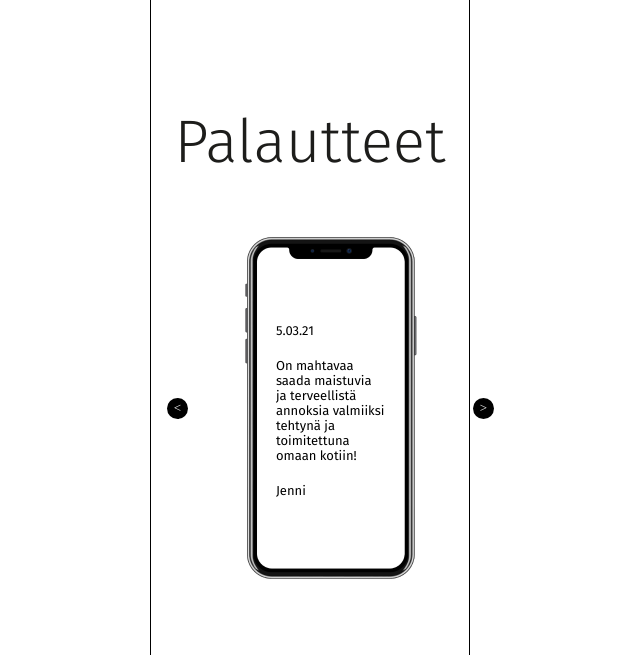
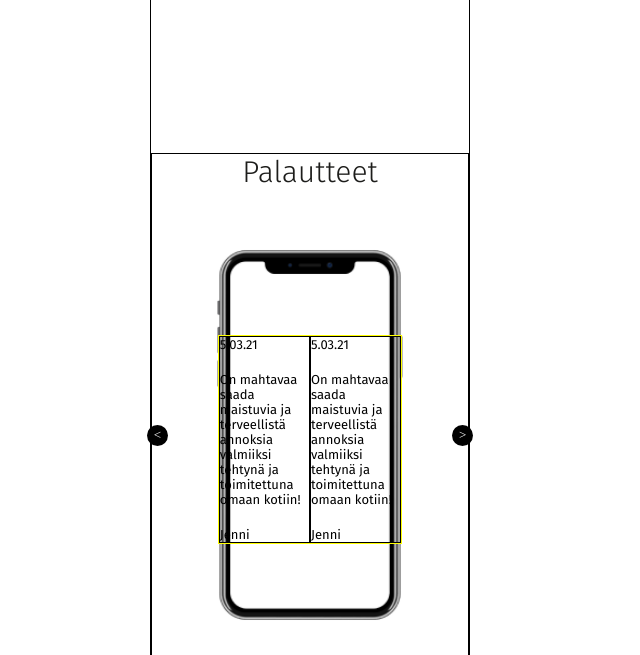
Before and after one commit to tolkoxa/eatfit, a plain HTML site: page index.html in a window 1280 px wide. Shown: the part 6264-6919 px from the top of the page, without its empty margins (330-970 px from the left). Drawn offline with Linux system fonts and the light colour scheme.

Commit message:
Заканчиваю адаптив

```diff
--- a/index.html
+++ b/index.html
@@ -263,34 +263,34 @@
                 <div class="values__items">
                     <div class="values__item">
                         <p class="values__img">
-                            <img src="img/all-elements/icons-01.png" alt="Laatu" width="74" height="68">
+                            <img src="img/all-elements/icons-01.png" alt="Laatu" width="82" height="81">
                         </p>
                         <p class="values__name">Laatu</p>
                         <p class="values__text">Maukkaat ateriat laadukkaista, ravinteikkaista ja parhaista raaka-aineista huippukokkiemme valmistamina.</p>
                     </div>
                     <div class="values__item">
-                        <p class="values__img"><img class="values__img" src="img/all-elements/icons-02.png" alt="Ajansäästö" width="64" height="66">
+                        <p class="values__img"><img class="values__img" src="img/all-elements/icons-02.png" alt="Ajansäästö" width="73" height="81">
                         </p>
                         <p class="values__name">Ajansäästö</p>
                         <p class="values__text">Säästä aikaa ja vaivaa! Älä tuhlaa arvokasta aikaa aterioiden suunnitteluun, kaupassa käyntiin ja kokkaamiseen. Me hoidamme kaiken puolestasi.</p>
                     </div>
                     <div class="values__item">
-                        <p class="values__img"><img class="values__img" src="img/all-elements/icons-03.png" alt="Ilmainen kotiinkuljetus" width="67" height="64"></p>
+                        <p class="values__img"><img class="values__img" src="img/all-elements/icons-03.png" alt="Ilmainen kotiinkuljetus" width="72" height="82"></p>
                         <p class="values__name">Ilmainen kotiinkuljetus</p>
                         <p class="values__text">Toimitamme tilaukset veloituksetta suoraan kotiovellesi. Toimitamme aterioita kaksi kertaa viikossa aamuisin, sekä iltaisin.</p>
                     </div>
                     <div class="values__item">
-                        <p class="values__img"><img class="values__img" src="img/all-elements/icons-04.png" alt="Ympäristöystävällisyys" width="74" height="68"></p>
+                        <p class="values__img"><img class="values__img" src="img/all-elements/icons-04.png" alt="Ympäristöystävällisyys" width="72" height="81"></p>
                         <p class="values__name">Ympäristöystävällisyys</p>
                         <p class="values__text">Kaikki pakkausmateriaalimme ovat ympäristöystävällisiä ja helposti kierrätettäviä.</p>
                     </div>
                     <div class="values__item">
-                        <p class="values__img"><img class="values__img" src="img/all-elements/icons-05.png" alt="Tavoitteellisuus" width="65" height="66"></p>
+                        <p class="values__img"><img class="values__img" src="img/all-elements/icons-05.png" alt="Tavoitteellisuus" width="83" height="72"></p>
                         <p class="values__name">Tavoitteellisuus</p>
                         <p class="values__text">Valittavanasi 3 erilaista tavoitteidesi mukaista ravintosuunnitelmaa mausta tinkimättä.</p>
                     </div>
                     <div class="values__item">
-                        <p class="values__img"><img class="values__img" src="img/all-elements/icons-06.png" alt="Monipuolinen menu" width="67" height="64"></p>
+                        <p class="values__img"><img class="values__img" src="img/all-elements/icons-06.png" alt="Monipuolinen menu" width="82" height="82"></p>
                         <p class="values__name">Monipuolinen menu</p>
                         <p class="values__text">Huippukokkimme suunnittelema monipuolinen menu koostuu kuukausittain vaihtuvasta 100:n reseptin kokonaisuudesta!</p>
                     </div>
@@ -301,15 +301,30 @@
                 <div class="feedback__main">
                     <div class="feedback__left"></div>
                     <div class="feedback__center">
+                        <div class="feedback__center-arrow">
                             <div class="feedback__arrow">&lt;</div>
+                        </div>
                         <div class="feedback__phone">
+                            <div class="feedback__phone-data">
+                                <div class="feedback__data-item">
                                     <p class="feedback__text feedback__date">5.03.21</p>
                                     <p class="feedback__text">
                                         On mahtavaa saada maistuvia ja terveellistä annoksia valmiiksi tehtynä ja toimitettuna omaan kotiin!
                                     </p>
                                     <p class="feedback__text feedback__author">Jenni</p>
                                 </div>
+                                <div class="feedback__data-item">
+                                    <p class="feedback__text feedback__date">5.03.21</p>
+                                    <p class="feedback__text">
+                                        On mahtavaa saada maistuvia ja terveellistä annoksia valmiiksi tehtynä ja toimitettuna omaan kotiin!
+                                    </p>
+                                    <p class="feedback__text feedback__author">Jenni</p>
+                                </div>
+                            </div>
+                        </div>
+                        <div class="feedback__center-arrow">
                             <div class="feedback__arrow">&gt;</div>
+                        </div>
                     </div>
                     <div class="feedback__right"></div>
                 </div>
--- a/scss/eatfit.scss
+++ b/scss/eatfit.scss
@@ -726,7 +726,8 @@ body {
     align-items: center;
     &__title {
         font-family: $font_main;
-        font-size: 6rem;
+        font-size: 3rem;
+        // font-size: 6rem;
         font-weight: 300;
         color: $color_black_d;
         padding-bottom: 60px;
@@ -744,9 +745,6 @@ body {
         display: flex;
         flex-direction: column;
         align-items: center;
-    }
-    &__img {
-        height: 68px;
     }
     &__name {
         padding-top: 30px;
@@ -770,6 +768,7 @@ body {
     width: 100%;
     position: relative;
     padding-bottom: 65px;
+    border: 1px solid;
     &::before {
         display: none;
         position: absolute;
@@ -784,7 +783,8 @@ body {
     }
     &__title {
         font-family: $font_main;
-        font-size: 6rem;
+        font-size: 3rem;
+        // font-size: 6rem;
         font-weight: 300;
         color: $color_black_d;
         padding-bottom: 45px;
@@ -802,9 +802,16 @@ body {
         // width: 15%;
     }
     &__center {
+        width: 100%;
         display: flex;
         justify-content: center;
         align-items: center;
+        &-arrow {
+            width: 30px;
+            display: flex;
+            justify-content: center;
+            align-items: center;
+        }
     }
     &__arrow {
         width: 21px;
@@ -823,19 +830,33 @@ body {
         }
     }
     &__phone {
-        width: 203px;
-        height: 370px;
-        padding: 100px 47px;
+        width: 100%;
+        // width: 203px;
+        height: 400px;
+        padding: 100px 50px;
         background-image: url('../img/iphone.png');
         background-position: center center;
         background-repeat: no-repeat;
         background-size: contain;
-        margin: 0 41px;
+        // margin: 0 41px;
+        &-data {
+            display: flex;
+            justify-content: flex-start;
+            align-items: center;
+            width: 100%;
+            border: 1px solid yellow;
+            overflow: hidden;
+        }
+    }
+    &__data-item {
+        width: 280px;
+        border: 1px solid;
     }
     &__date {
         padding-bottom: 20px;
     }
     &__text {
+        width: 100%;
         color: $color_black;
         font-family: $font_main;
         font-size: 1.3rem;
```
Also changed, not shown: css/eatfit.css, img/all-elements/icons-01.png, img/all-elements/icons-02.png, img/all-elements/icons-03.png, img/all-elements/icons-04.png, img/all-elements/icons-05.png, img/all-elements/icons-06.png. Lines whose indentation alone changed are shown as unchanged.
